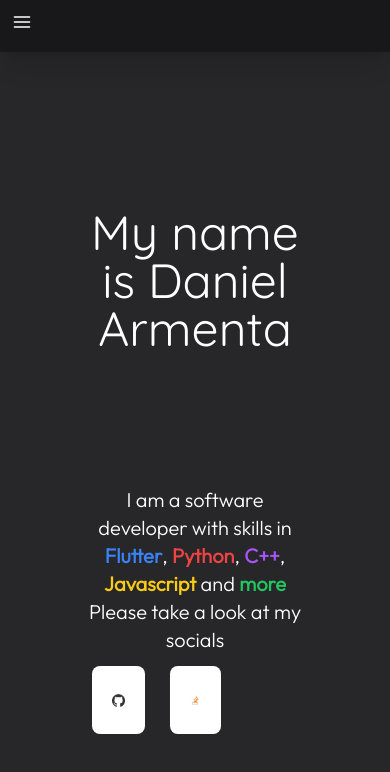
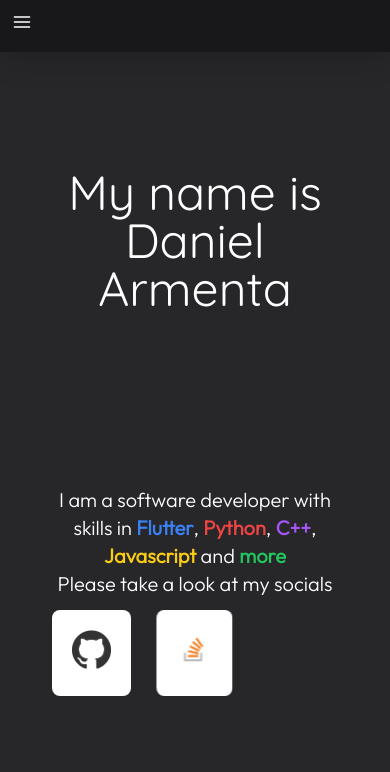
Before and after one commit to h8moss/next-js-portfolio, a Next.js app: page / in a window 390 px wide. Shown: the top 772 px of the page. Built offline with nearby package versions, Linux system fonts and the light colour scheme; no server answers.

Commit message:
made screendiv responsive

```diff
--- a/components/ScreenDiv/index.jsx
+++ b/components/ScreenDiv/index.jsx
@@ -1,7 +1,7 @@
 const ScreenDiv = ({ children, className, ...restProps }) => {
     return (
         <div
-            className={"h-screen w-screen overflow-clip p-20 " + className}
+            className={"h-screen w-screen overflow-clip p-10 md:p-20 sm:p-1 " + className}
             {...restProps}
         >
             {children}
```
